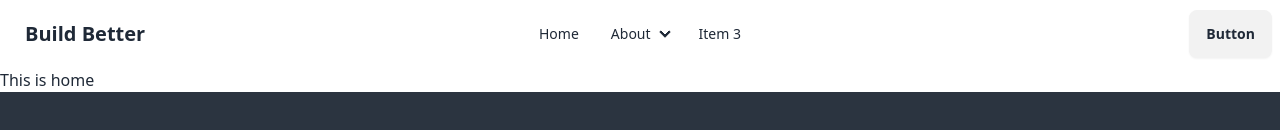
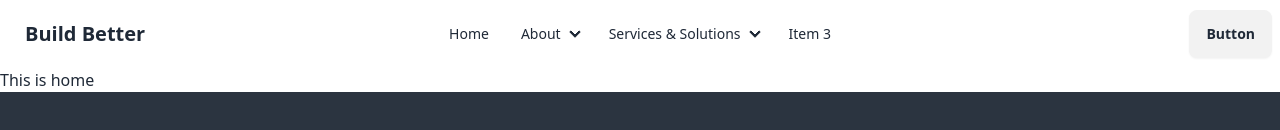
Before and after one commit to JannatulAfrozFaria/build-better, a React (Vite) app: page / in a window 1280 px wide. Shown: the top 130 px of the page. Built offline with nearby package versions, Linux system fonts and the light colour scheme.

Commit message:
Services and Solutions added to Menu

```diff
--- a/src/pages/shared/Footer/Navbar.jsx
+++ b/src/pages/shared/Footer/Navbar.jsx
@@ -15,6 +15,22 @@ const Navbar = () => {
                   </li>
                   <li>
                     <a>Objectives and commitment</a>
+                  </li>
+                </ul>
+              </details>
+            </li>
+            <li>
+              <details>
+                <summary>Services & Solutions</summary>
+                <ul className="p-2">
+                  <li>
+                    <a>Our Services</a>
+                  </li>
+                  <li>
+                    <a>Our Strengths</a>
+                  </li>
+                  <li>
+                    <a>Environmental Health and Safety</a>
                   </li>
                 </ul>
               </details>
```
